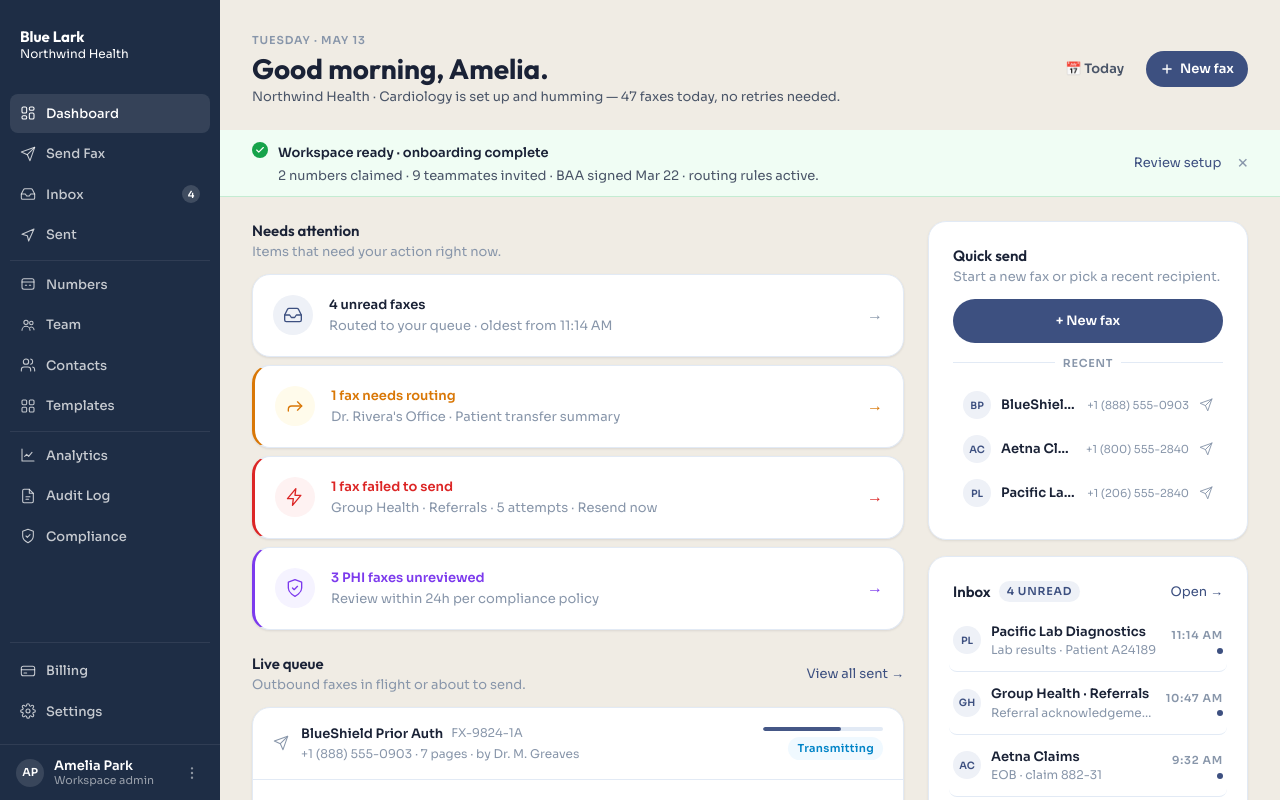
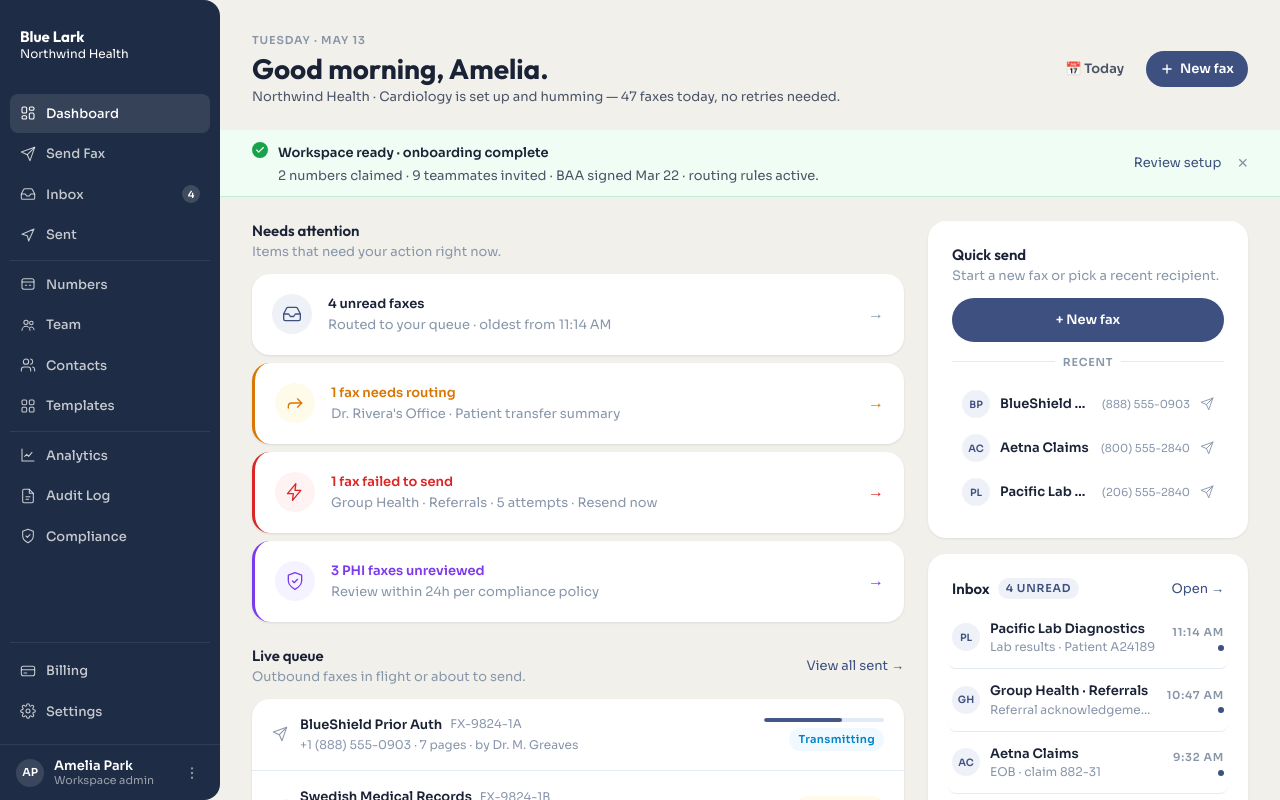
Before and after one commit to kschulze3142/design-prototype, a Next.js app: page /app/dashboard in a window 1280 px wide. Shown: the top 800 px of the page. Built offline with nearby package versions, Linux system fonts and the light colour scheme.

Commit message:
style: remove card borders, sidebar inner radius, bg warmth, recipient truncation fix

```diff
--- a/app/app/dashboard/page.tsx
+++ b/app/app/dashboard/page.tsx
@@ -60,9 +60,9 @@ const INBOX_ITEMS: InboxItem[] = [
 ];
 
 const RECENT_RECIPIENTS: RecentRecipient[] = [
-  { initials: 'BP', name: 'BlueShield Prior Auth',   number: '+1 (888) 555-0903' },
-  { initials: 'AC', name: 'Aetna Claims',            number: '+1 (800) 555-2840' },
-  { initials: 'PL', name: 'Pacific Lab Diagnostics', number: '+1 (206) 555-2840' },
+  { initials: 'BP', name: 'BlueShield Prior Auth',   number: '(888) 555-0903' },
+  { initials: 'AC', name: 'Aetna Claims',            number: '(800) 555-2840' },
+  { initials: 'PL', name: 'Pacific Lab Diagnostics', number: '(206) 555-2840' },
 ];
 
 const COMPLIANCE_ITEMS = [
@@ -123,8 +123,7 @@ function AttentionCard({ item }: { item: AttentionItem }) {
         onMouseUp={e => { (e.currentTarget as HTMLDivElement).style.transform = 'translateY(-1px)'; }}
         style={{
           background: hovered ? 'var(--color-primary-subtle)' : 'var(--color-surface)',
-          border: '1px solid var(--color-border)',
-          borderLeft: item.borderColor ? `3px solid ${item.borderColor}` : '1px solid var(--color-border)',
+          ...(item.borderColor ? { borderLeft: `3px solid ${item.borderColor}` } : {}),
           borderRadius: 'var(--radius-lg)',
           boxShadow: hovered ? 'var(--shadow-panel)' : 'var(--shadow-card)',
           transform: hovered ? 'translateY(-1px)' : 'translateY(0)',
@@ -197,7 +196,7 @@ function RecentRecipientRow({ recipient }: { recipient: RecentRecipient }) {
       <span style={{ fontFamily: 'var(--font-mono)', fontSize: 11, color: 'var(--color-text-tertiary)', flexShrink: 0, whiteSpace: 'nowrap' }}>
         {recipient.number}
       </span>
-      <span style={{ color: 'var(--color-text-tertiary)', display: 'flex', alignItems: 'center' }}>
+      <span style={{ color: 'var(--color-text-tertiary)', display: 'flex', alignItems: 'center', flexShrink: 0 }}>
         <I.Send size={14} />
       </span>
     </div>
--- a/app/app/numbers/page.tsx
+++ b/app/app/numbers/page.tsx
@@ -99,7 +99,6 @@ function NumberCard({ n }: { n: FaxNumber }) {
         boxShadow: hovered ? 'var(--shadow-panel)' : undefined,
         opacity: isInactive ? 0.7 : 1,
         ...(isPort && {
-          border: '1px solid color-mix(in srgb, var(--color-review) 25%, transparent)',
           background: 'color-mix(in srgb, var(--color-review-bg) 50%, white)',
         }),
       }}
--- a/app/app/send/page.tsx
+++ b/app/app/send/page.tsx
@@ -58,7 +58,7 @@ const STEP_LABELS = ['Compose', 'Preview', 'Confirmation'];
 
 function StepIndicator({ current, onBack }: { current: number; onBack?: () => void }) {
   return (
-    <Card noPadding style={{ marginBottom: 20 }}>
+    <Card noPadding style={{ marginBottom: 20, border: '1px solid var(--color-border)' }}>
       <div style={{ display: 'flex', alignItems: 'center', padding: '14px 24px' }}>
         <div style={{ flexShrink: 0, marginRight: 16 }}>
           {onBack && (
--- a/app/globals.css
+++ b/app/globals.css
@@ -8,7 +8,7 @@
   --color-accent: #7a9fc0;
 
   /* Surfaces */
-  --color-bg: #f0ece4;
+  --color-bg: #f2f0eb;
   --color-surface: #ffffff;
   --color-surface-raised: #ffffff;
   --color-surface-dark: #1e2d45;
--- a/components/app/AppSidebar.tsx
+++ b/components/app/AppSidebar.tsx
@@ -299,6 +299,8 @@ export function AppSidebar() {
       display: 'flex',
       flexDirection: 'column',
       zIndex: 40,
+      borderTopRightRadius: 16,
+      borderBottomRightRadius: 16,
     }}>
       {/* Logo area */}
       <div style={{
--- a/components/ui/Card.tsx
+++ b/components/ui/Card.tsx
@@ -15,7 +15,6 @@ export function Card({ children, className = '', style, noPadding, padding }: Ca
       className={className}
       style={{
         background: 'var(--color-surface)',
-        border: '1px solid var(--color-border)',
         borderRadius: 'var(--radius-lg)',
         boxShadow: 'var(--shadow-card)',
         padding: resolvedPadding,
```
